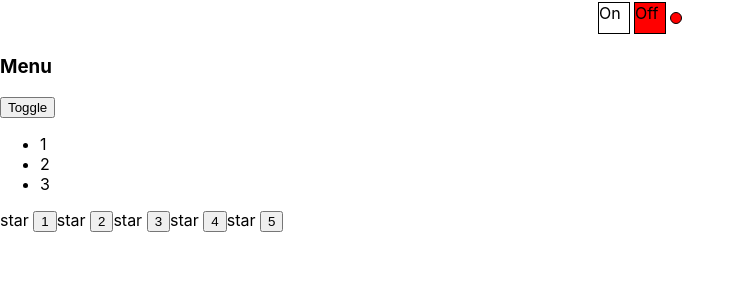
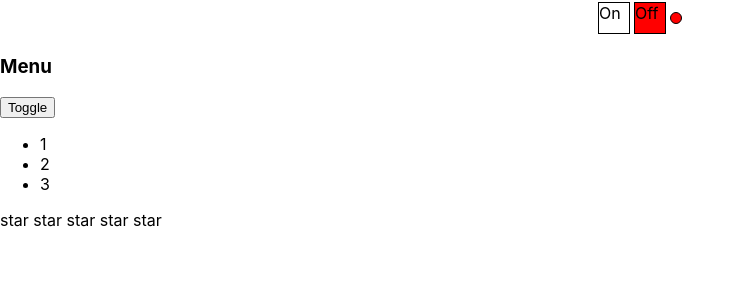
Before and after one commit to acronisv/samurai-way, a React (Create React App) app: page / in a window 1280 px wide. Shown: the top 300 px of the page, without its empty margins (0-745 px from the left). Built offline with nearby package versions, Linux system fonts and the light colour scheme.

Commit message:
Refactor UncontrolledRating

```diff
--- a/src/components/Rating/UncontrolledRating.tsx
+++ b/src/components/Rating/UncontrolledRating.tsx
@@ -4,26 +4,32 @@ export function UncontrolledRating() {
 
     const [value, setValue] = useState(0)
 
+    const setValueCallback = (val:number) => {
+        console.log(val)
+        setValue(val)
+    }
+
     return (
         <div>
-            <Star selected={value > 0}/> <button onClick={()=>setValue(1)}>1</button>
-            <Star selected={value > 1}/> <button onClick={()=>setValue(2)}>2</button>
-            <Star selected={value > 2}/> <button onClick={()=>setValue(3)}>3</button>
-            <Star selected={value > 3}/> <button onClick={()=>setValue(4)}>4</button>
-            <Star selected={value > 4}/> <button onClick={()=>setValue(5)}>5</button>
+            <Star selected={value > 0} setValueCallback={()=>setValueCallback(1)}/>
+            <Star selected={value > 1} setValueCallback={()=>setValueCallback(2)}/>
+            <Star selected={value > 2} setValueCallback={()=>setValueCallback(3)}/>
+            <Star selected={value > 3} setValueCallback={()=>setValueCallback(4)}/>
+            <Star selected={value > 4} setValueCallback={()=>setValueCallback(5)}/>
         </div>
     )
 }
 
 
 type StarPropsType = {
-    selected: boolean
+    selected: boolean,
+    setValueCallback: ()=>void
 }
 
 function Star(props: StarPropsType) {
-    console.log("Star rendering")
-    if (props.selected === true) {
-        return <span><b>star</b> </span>
-    } else
-        return <span>star </span>
+    return (
+        <span onClick={()=> {props.setValueCallback()}}>
+            {props.selected ? <b>star </b>: <>star </>}
+        </span>
+    )
 }
```
